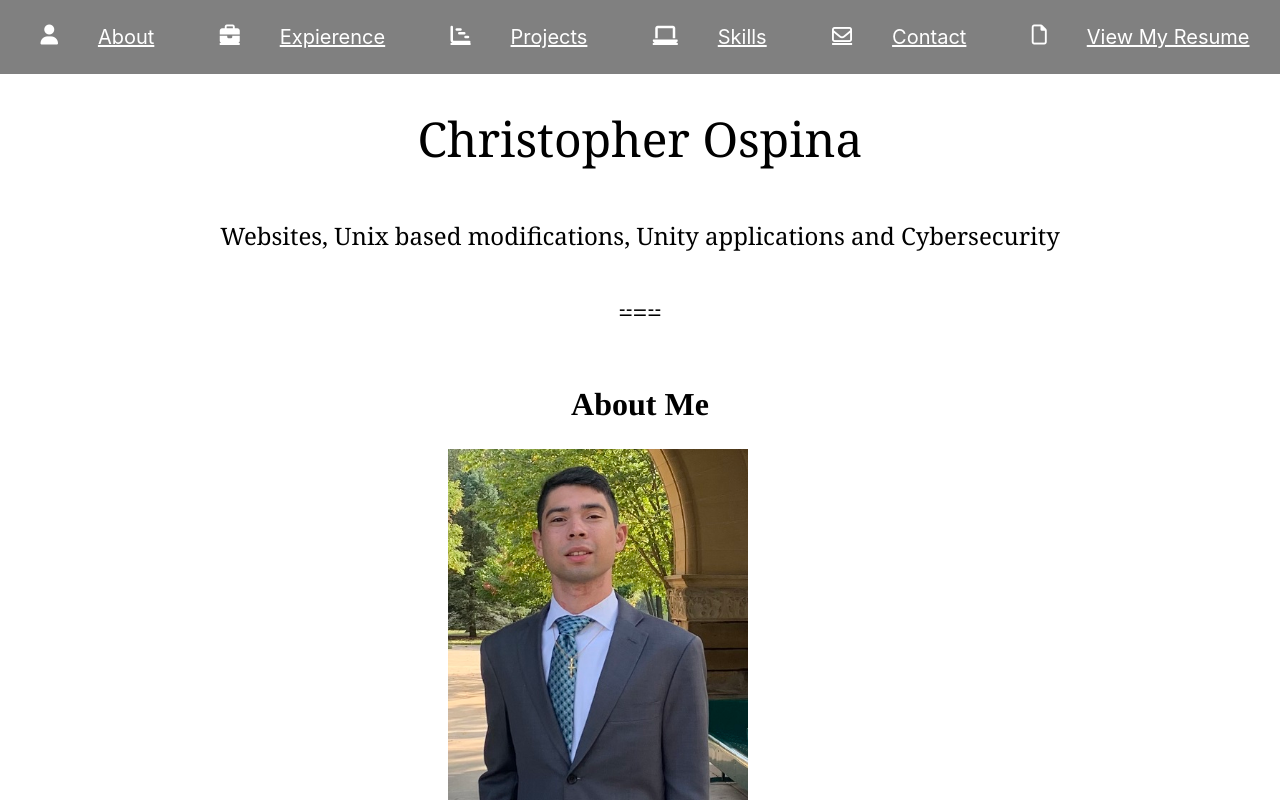
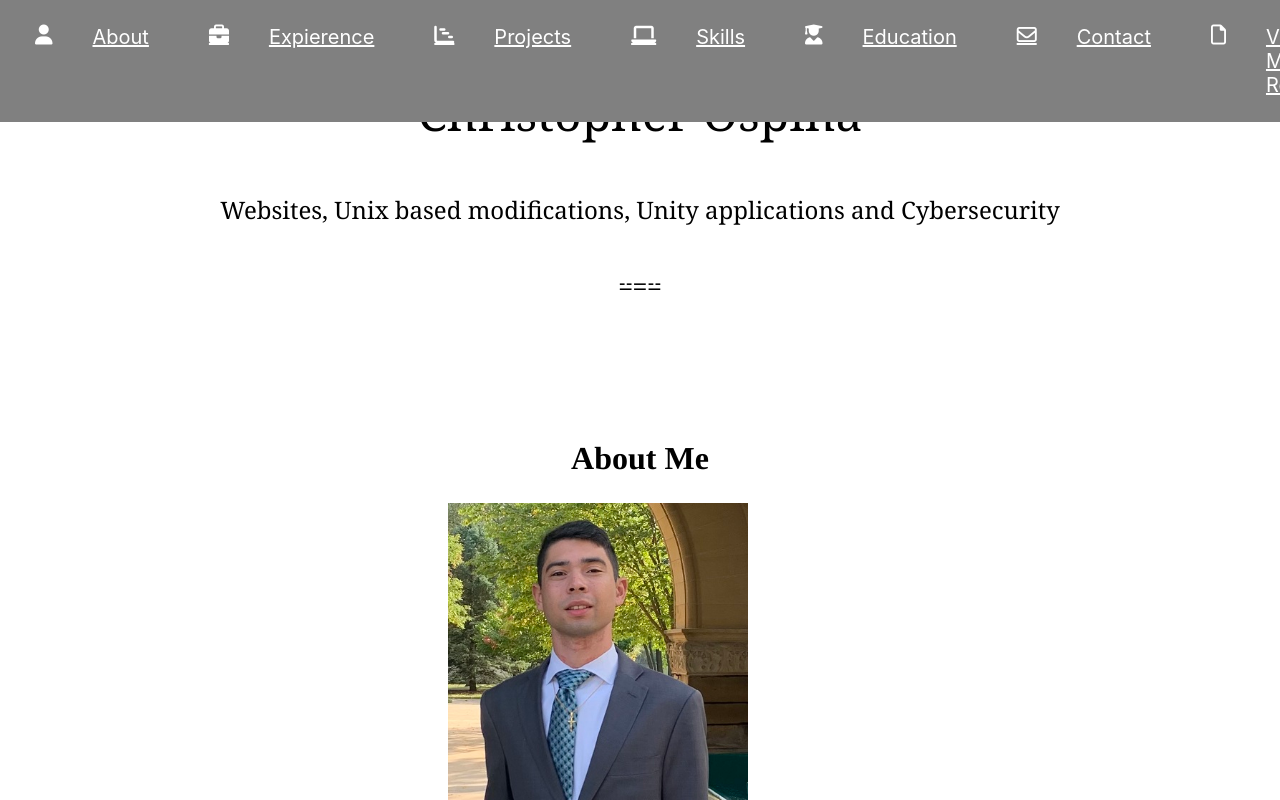
Before and after one commit to ChrisOspina/Professional-Website, a React (Create React App) app: page / in a window 1280 px wide. Shown: the top 800 px of the page. Built offline with nearby package versions, Linux system fonts and the light colour scheme.

Commit message:
adjusted margins to ensure the navbar is fixed and does not overlay

```diff
--- a/src/Components/ChrisNav.jsx
+++ b/src/Components/ChrisNav.jsx
@@ -31,6 +31,10 @@ function ChrisNav(){
         window.open ("#contact", "_self");
     }
 
+    const gotoEducation = ()=>{
+        window.open('#education', '_self');
+    }
+
     //This function opens up the resume
     const openResume = () =>{
         window.open("https://docs.google.com/document/d/e/2PACX-1vT7D-WqYybf5U3y1wWVKvcPPKgSar9AYW2AvL9tMdf-L8uNWnxTovx_hdsMCX1sGA/pub","_self");
@@ -57,6 +61,9 @@ function ChrisNav(){
                                 <Nav.Link className={styles.Link} onClick={gotoSkills}><i class="fa-solid fa-laptop"></i>
                                     <span>Skills</span>
                                 </Nav.Link>
+                                <Nav.Link className={styles.Link} onClick={gotoEducation}><i class="fa-solid fa-user-graduate"></i>
+                                    <span>Education</span>
+                                </Nav.Link>
                                 <Nav.Link  className={styles.Link} onClick={gotoContact}><i class="fa-regular fa-envelope"></i>
                                     <span>Contact</span>
                                 </Nav.Link>
--- a/src/Components/Main.jsx
+++ b/src/Components/Main.jsx
@@ -6,7 +6,7 @@ function Main(){
 return(
     <div className="mainContent">
         <section id="about" className="section scrollspy">
-          <h2 className="mainHeader-heading">About Me</h2>
+          <h2 className="section-heading">About Me</h2>
           <article className="profile">
               <figure className="profile_img_container">
                   <img className="profile_pic" src={images.profile} alt="profile"/>
@@ -39,7 +39,7 @@ return(
 
 
         <section id="experience" className="section scrollspy">
-            <h2 className="mainHeader-heading">Experience</h2>
+            <h2 className="section-heading">Experience</h2>
             <br/>
             <div class="container">
                 <div class="card">
@@ -127,7 +127,7 @@ return(
         </section>
 
         <section id="projects" className="section scrollspy">
-          <h2 className="mainHeader-heading">Projects</h2>
+          <h2 className="section-heading">Projects</h2>
           <div className="container">
             <div className="row">
                     <div class="col s12 m6 l6">
@@ -153,11 +153,39 @@ return(
         </section>
 
         <section id="skills" className="section scrollspy">
-          <h2 className="mainHeader-heading">Skills</h2>
+          <h2 className="section-heading">Skills</h2>
+          <div className="container">
+            <div className="card">
+              <div className="card-content">
+                <h3 className="skill-section-head">Languages and Databases</h3>
+                <ul className="skill-list" id="language-list">
+                  <li>
+                    <img alt="python" className="skill-logo" src={images.pythonlogo}/>
+                    <p>Python</p>
+                  </li>
+                  <li>
+                    <img alt="HTML5" className="skill-logo" src={images.htmllogo}/>
+                    <p>HTML5</p>
+                  </li>
+                  <li>
+                    <img alt="CSS3" className="skill-logo" src={images.csslogo}/>
+                    <p>CSS3</p>
+                  </li>
+                  <li>
+                    <img alt="mysql" className="skill-logo" src={images.mysqllogo}/>
+                    <p>MYSQL</p>
+                  </li>
+                </ul>
+
+
+              </div>
+            </div>
+
+          </div>
         </section>
 
         <section id="education" className="section scrollspy">
-            <h2 className="mainHeader-heading">Education</h2>
+            <h2 className="section-heading">Education</h2>
             <div className="container">
                 <div className="row">
                     <div class="col s12 m6 l6">
@@ -226,7 +254,7 @@ return(
         </section>
 
         <section id ="contact" className="section scrollspy">
-            <h2 className="mainHeader-heading">Contact Me</h2>
+            <h2 className="section-heading">Contact Me</h2>
             <div className="contact_container">
               <ul>
               <li>
--- a/src/include/Nav.module.scss
+++ b/src/include/Nav.module.scss
@@ -1,10 +1,11 @@
 .Navbar {
-    z-index: 1;
-    top: 0;
+    top:0;
     background-color: grey;
-    overflow-x: hidden;
     width:100%;
     box-sizing: border-box;
+    overflow: hidden;
+    position: fixed;
+    z-index: 9999;
 
     a {
       font-size: 1.25em;
--- a/src/include/style.css
+++ b/src/include/style.css
@@ -3,6 +3,7 @@
     flex-direction: column;
     align-items: center;
     padding: 2em;
+    padding-top: 80px;
 }
 
 .siteTitle{
@@ -50,6 +51,7 @@ h2{
     max-width: 60rem;
     text-align: start;
 }
+
 p{
     display: block;
     margin-block-start: 1em;
@@ -57,6 +59,10 @@ p{
     margin-inline-start: 0px;
     margin-inline-end: 0px;
     font-family: Georgia, 'Times New Roman', Times, serif;
+}
+
+h2.section-heading{
+  padding-top: 80px;
 }
 
 .mainContent .section::after{
@@ -108,7 +114,6 @@ li{
 p{
     font-size: 18px;
 }
-
 
 .lists:after{
     margin: 4rem auto;
@@ -277,6 +282,18 @@ p{
     transform: scale(1.1);
   }
 
+  .skill-list li{
+    list-style-type: none;
+    display: inline-block;
+    margin-right: 5px;
+  }
+
+
+  img.skill-logo{
+    width: 50%;
+    max-height: 150px;
+  }
+
   /*adjusting the height of the farmingdale logo*/
   a img#fsc_logo{
     width: auto;
```
